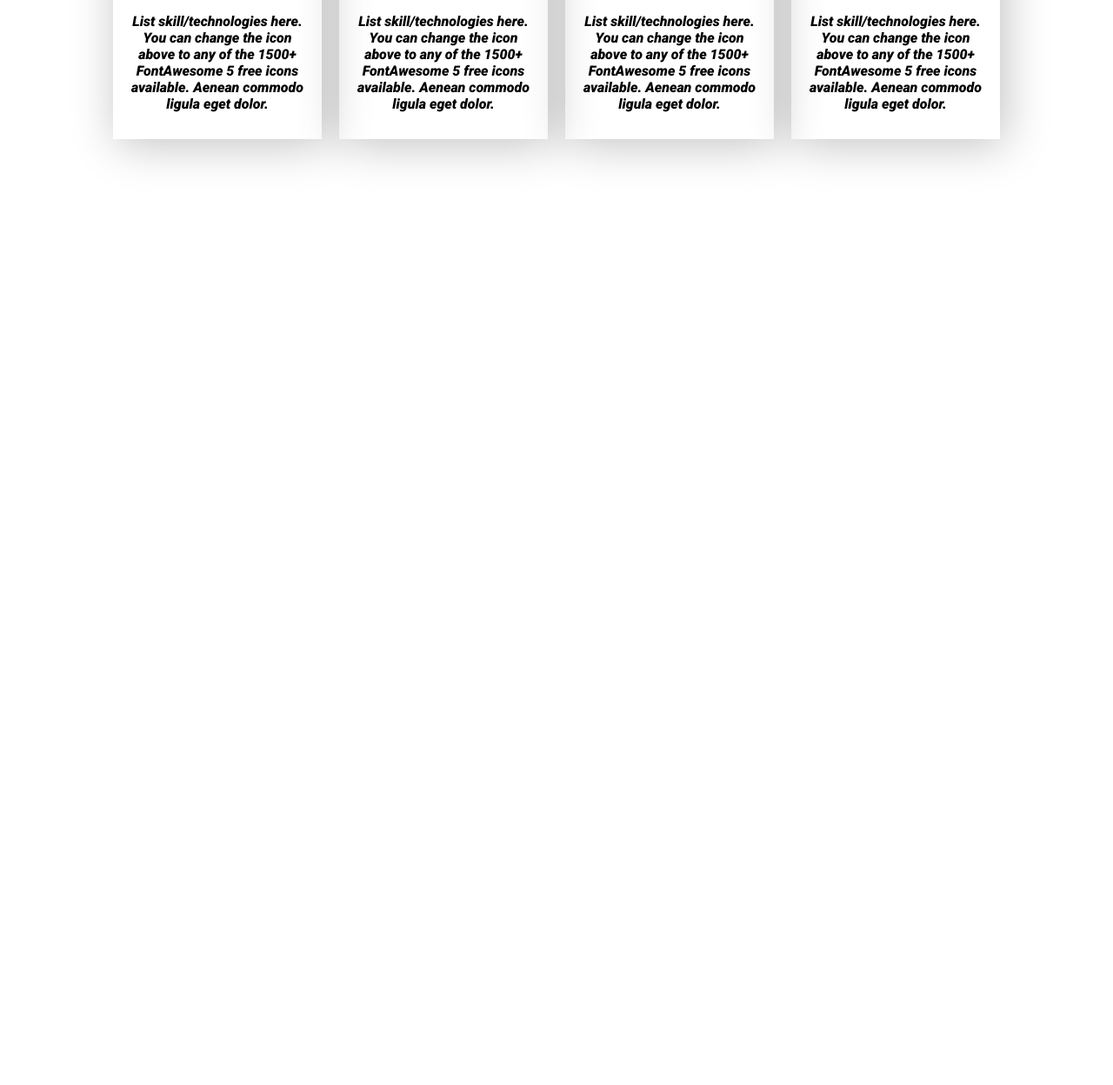
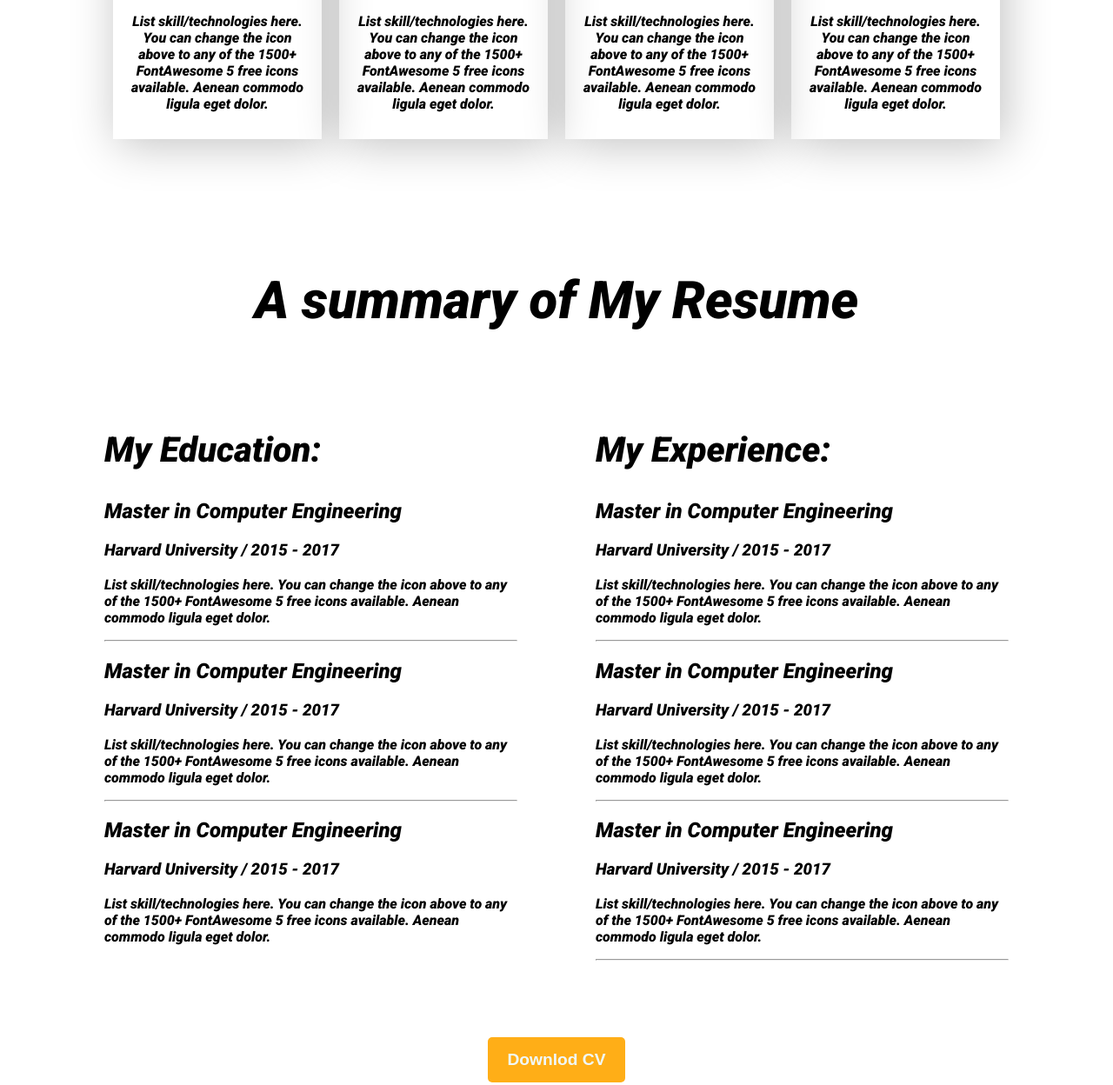
Before and after one commit to tansim12/programing-hero-mod-5, a plain HTML site: page indix.html in a window 1280 px wide. Shown: the part 1868-3116 px from the top of the page at 87% size. Before the commit the page ends 2168 px from the top, so only its background shows below. Drawn offline with Linux system fonts and the light colour scheme.

Commit message:
main tag is complete done and comment done

```diff
--- a/indix.html
+++ b/indix.html
@@ -82,6 +82,71 @@
                 <p>List skill/technologies here. You can change the icon above to any of the 1500+ FontAwesome 5 free icons available. Aenean commodo ligula eget dolor.</p>
             </div>
         </section>
+        <!-- A summary of My Resume section main-4 start  -->
+        <section class="main-4">
+            <h1 class="main-4-h1-head">A summary of My Resume</h1>
+            <div class="main-div">
+                <!-- left column  -->
+                <div class="column-item-left">
+                    <h1 class="column-item-left-right-h1">My Education:</h1>
+                    <!-- column-item-left-$  -->
+                    <div class="column-item-left1">
+                        <h1>Master in Computer Engineering</h1>
+                        <h3>Harvard University / 2015 - 2017</h3>
+                        <p>List skill/technologies here. You can change the icon above to any of the 1500+ FontAwesome 5 free icons available. Aenean commodo ligula eget dolor.</p>
+                        <hr>
+
+                    </div>
+                    <div class="column-item-left2">
+                        <h1>Master in Computer Engineering</h1>
+                        <h3>Harvard University / 2015 - 2017</h3>
+                        <p>List skill/technologies here. You can change the icon above to any of the 1500+ FontAwesome 5 free icons available. Aenean commodo ligula eget dolor.</p>
+                        <hr>
+                    </div>
+                    <div class="column-item-left3">
+                        <h1>Master in Computer Engineering</h1>
+                        <h3>Harvard University / 2015 - 2017</h3>
+                        <p>List skill/technologies here. You can change the icon above to any of the 1500+ FontAwesome 5 free icons available. Aenean commodo ligula eget dolor.</p>
+
+                    </div>
+
+                </div>
+
+
+
+                <!-- column-item-right start -->
+
+                <div class="column-item-right">
+                    <h1 class="column-item-left-right-h1">My Experience:</h1>
+                    <!-- column-item-right$ start  -->
+
+                    <div class="column-item-right1">
+                        <h1>Master in Computer Engineering</h1>
+                        <h3>Harvard University / 2015 - 2017</h3>
+                        <p>List skill/technologies here. You can change the icon above to any of the 1500+ FontAwesome 5 free icons available. Aenean commodo ligula eget dolor.</p>
+                        <hr>
+                    </div>
+                    <div class="column-item-right2">
+                        <h1>Master in Computer Engineering</h1>
+                        <h3>Harvard University / 2015 - 2017</h3>
+                        <p>List skill/technologies here. You can change the icon above to any of the 1500+ FontAwesome 5 free icons available. Aenean commodo ligula eget dolor.</p>
+                        <hr>
+                    </div>
+                    <div class="column-item-right3">
+                        <h1>Master in Computer Engineering</h1>
+                        <h3>Harvard University / 2015 - 2017</h3>
+                        <p>List skill/technologies here. You can change the icon above to any of the 1500+ FontAwesome 5 free icons available. Aenean commodo ligula eget dolor.</p>
+                        <hr>
+                    </div>
+                </div>
+            </div>
+
+        </section>
+
+        <button class="primary-btn">Downlod CV</button>
+
+
+        <!-- main complete -->
 
     </main>
     <footer>
--- a/style.css
+++ b/style.css
@@ -116,3 +116,21 @@ main{
     box-shadow: rgba(0, 0, 0, 0.247) 5px 6px 50px 0px;
     /* gap: 24px; */
 }
+
+/* <!-- A summary of My Resume section main-4 start  --> */
+.main-div{
+    display: flex;
+    gap: 90px;
+    text-align: left;
+    margin-bottom: 80px;
+}
+.main-4-h1-head{
+    font-size: 60px;
+    margin-top: 140px;
+    margin-bottom: 80px;
+}
+.column-item-left-right-h1{
+    font-size:40px ;
+}
+
+/* main complete  */
```
